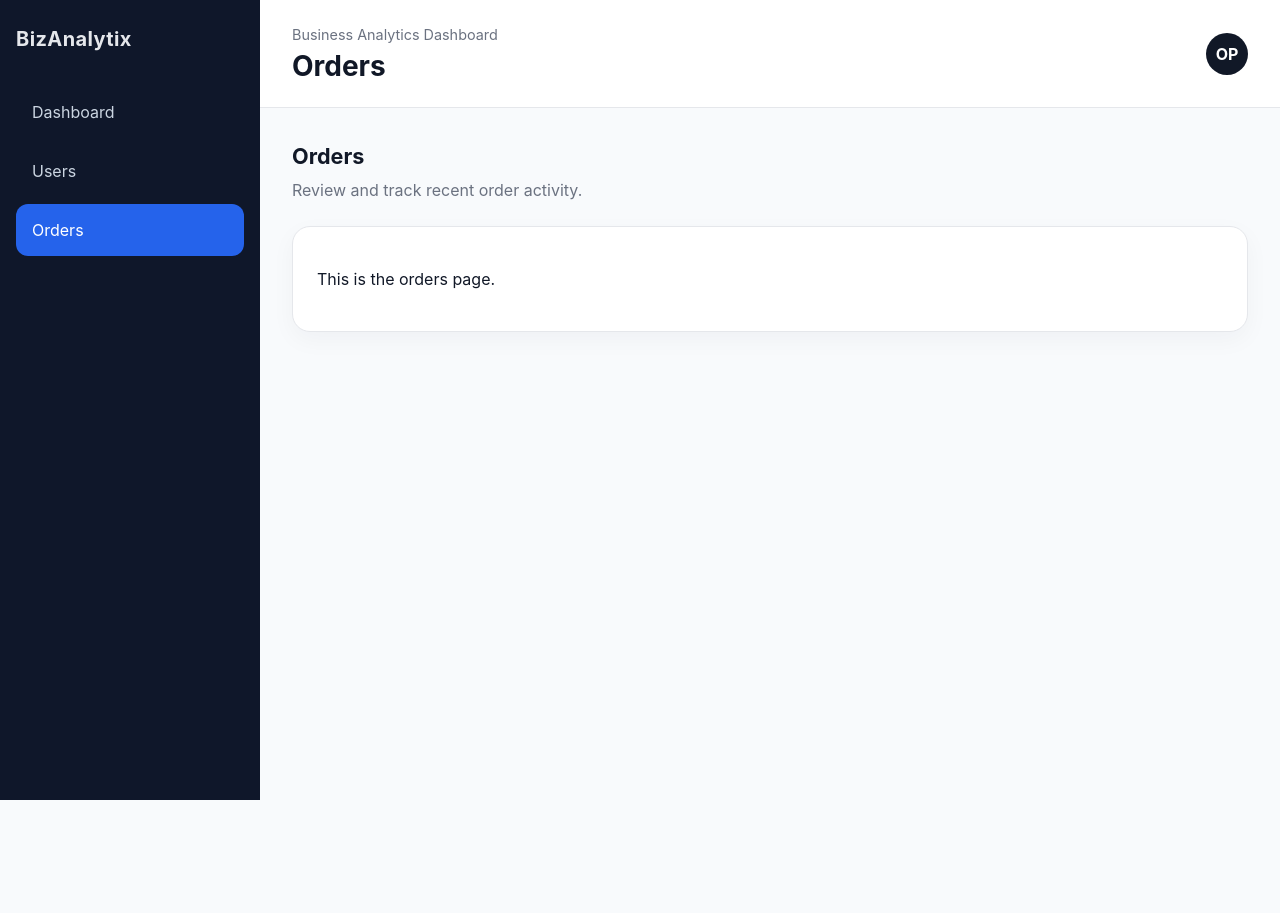
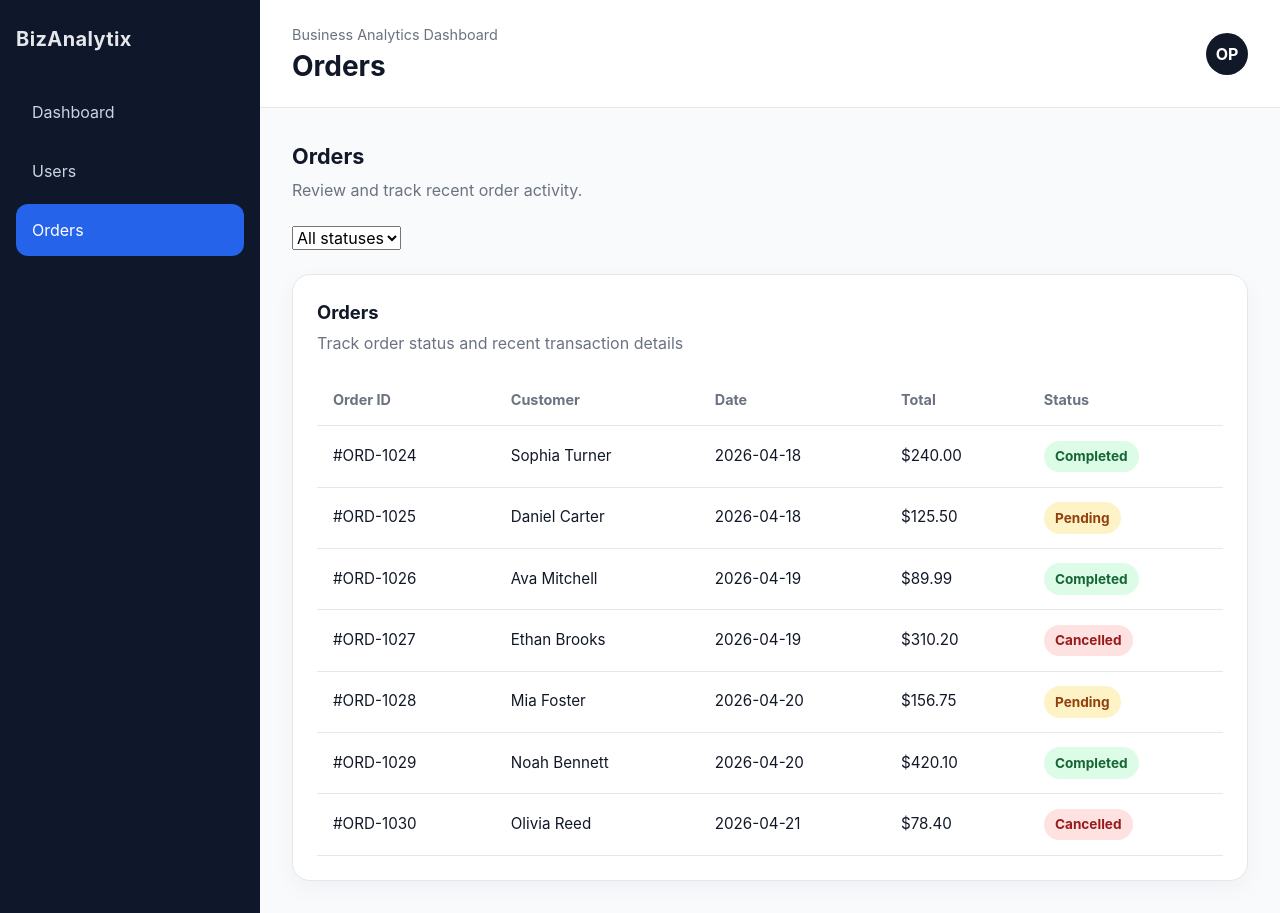
Before and after one commit to salamizadeh-dev/business-analytics-dashboard, a React (Vite) app: page /orders in a window 1280 px wide. Before the commit the page ends 800 px from the top, so only its background shows below. Built offline with nearby package versions, Linux system fonts and the light colour scheme.

Commit message:
feat: implement orders page status filtering

```diff
--- a/src/pages/Orders/OrdersPage.tsx
+++ b/src/pages/Orders/OrdersPage.tsx
@@ -1,7 +1,29 @@
-import { Card } from '../../components/ui/Card'
+import { useMemo, useState } from 'react'
+import { OrdersTable } from '../../components/dashboard/OrdersTable'
+import { EmptyState } from '../../components/ui/EmptyState'
 import { PageSectionHeader } from '../../components/ui/PageSectionHeader'
+import { SelectFilter } from '../../components/ui/SelectFilter'
+import { orders } from '../../data/orders'
+import type { OrderStatus } from '../../types/order'
+
+type OrderFilterValue = 'All' | OrderStatus
+
+const filterOptions = [
+  { label: 'All statuses', value: 'All' },
+  { label: 'Completed', value: 'Completed' },
+  { label: 'Pending', value: 'Pending' },
+  { label: 'Cancelled', value: 'Cancelled' },
+]
 
 export function OrdersPage() {
+  const [selectedStatus, setSelectedStatus] = useState<OrderFilterValue>('All')
+
+  const filteredOrders = useMemo(() => {
+    if (selectedStatus === 'All') return orders
+
+    return orders.filter((order) => order.status === selectedStatus)
+  }, [selectedStatus])
+
   return (
     <section className="page">
       <PageSectionHeader
@@ -9,9 +31,24 @@ export function OrdersPage() {
         description="Review and track recent order activity."
       />
 
-      <Card>
-        <p>This is the orders page.</p>
-      </Card>
+      <div className="page-toolbar">
+        <SelectFilter
+          value={selectedStatus}
+          options={filterOptions}
+          onChange={(event) =>
+            setSelectedStatus(event.target.value as OrderFilterValue)
+          }
+        />
+      </div>
+
+      {filteredOrders.length > 0 ? (
+        <OrdersTable orders={filteredOrders} />
+      ) : (
+        <EmptyState
+          title="No orders found"
+          description="Try selecting a different order status."
+        />
+      )}
     </section>
   )
 }
```
